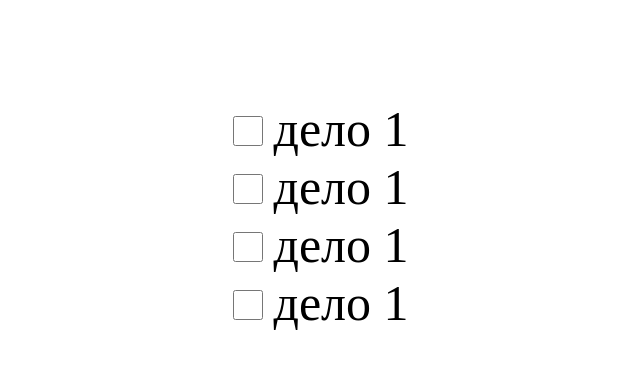
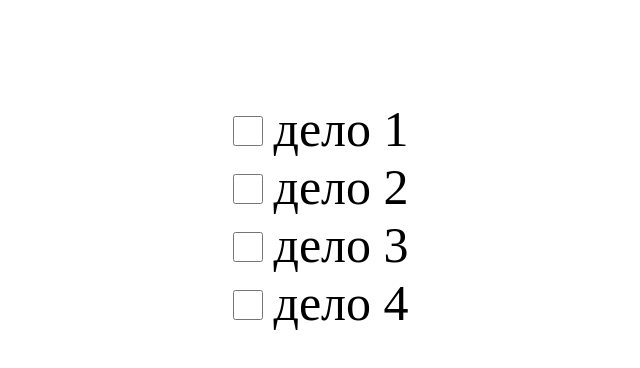
Before and after one commit to RuslanFenomen/a, a plain HTML site: page index.html in a window 1280 px wide. Shown: the full height of the page, 324-964 px from the left. Drawn offline with Linux system fonts and the light colour scheme.

Commit message:
Update index.html

```diff
--- a/index.html
+++ b/index.html
@@ -11,9 +11,9 @@
 
    <form action="#">
       <label for="name1"><input type="checkbox" name="name1"><span>дело 1</span></label>
-      <label for="name2"><input type="checkbox" name="name2"><span>дело 1</span></label>
-      <label for="name3"><input type="checkbox" name="name3"><span>дело 1</span></label>
-      <label for="name4"><input type="checkbox" name="name4"><span>дело 1</span></label>
+      <label for="name2"><input type="checkbox" name="name2"><span>дело 2</span></label>
+      <label for="name3"><input type="checkbox" name="name3"><span>дело 3</span></label>
+      <label for="name4"><input type="checkbox" name="name4"><span>дело 4</span></label>
    </form>
 
 </body>
```
